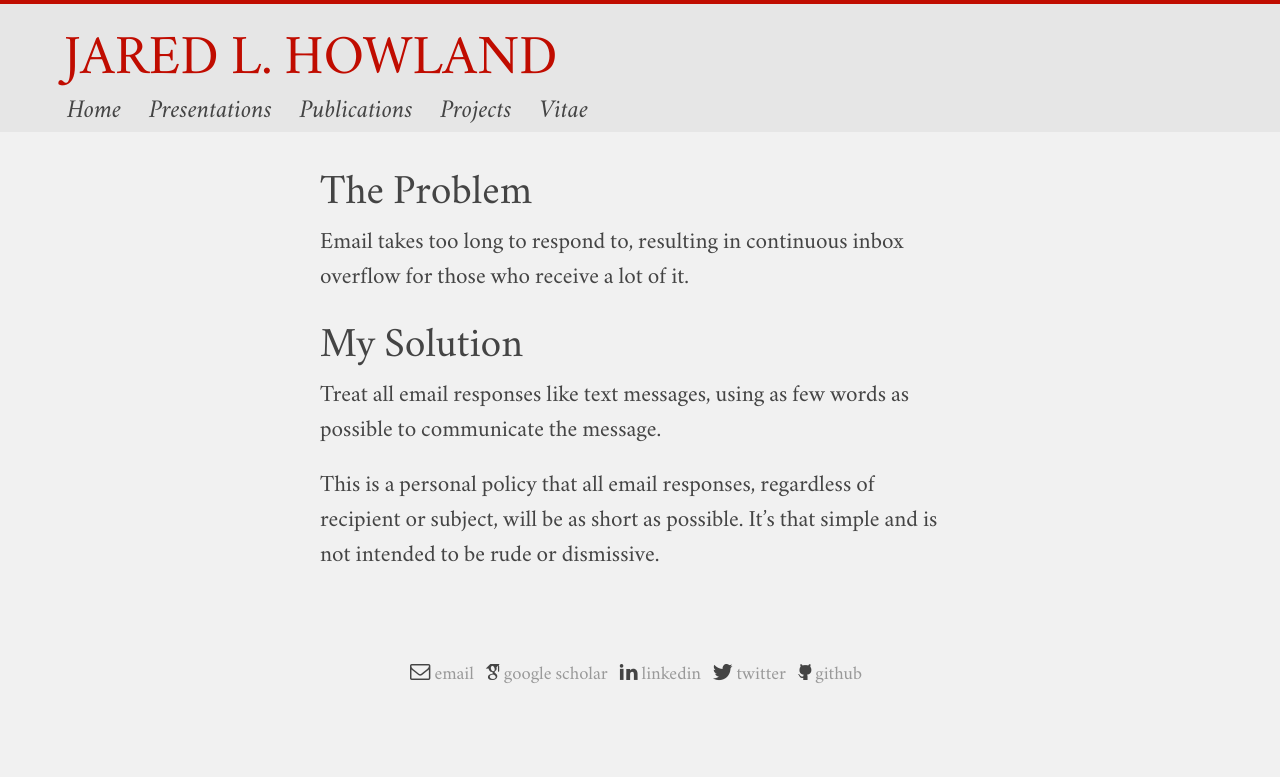
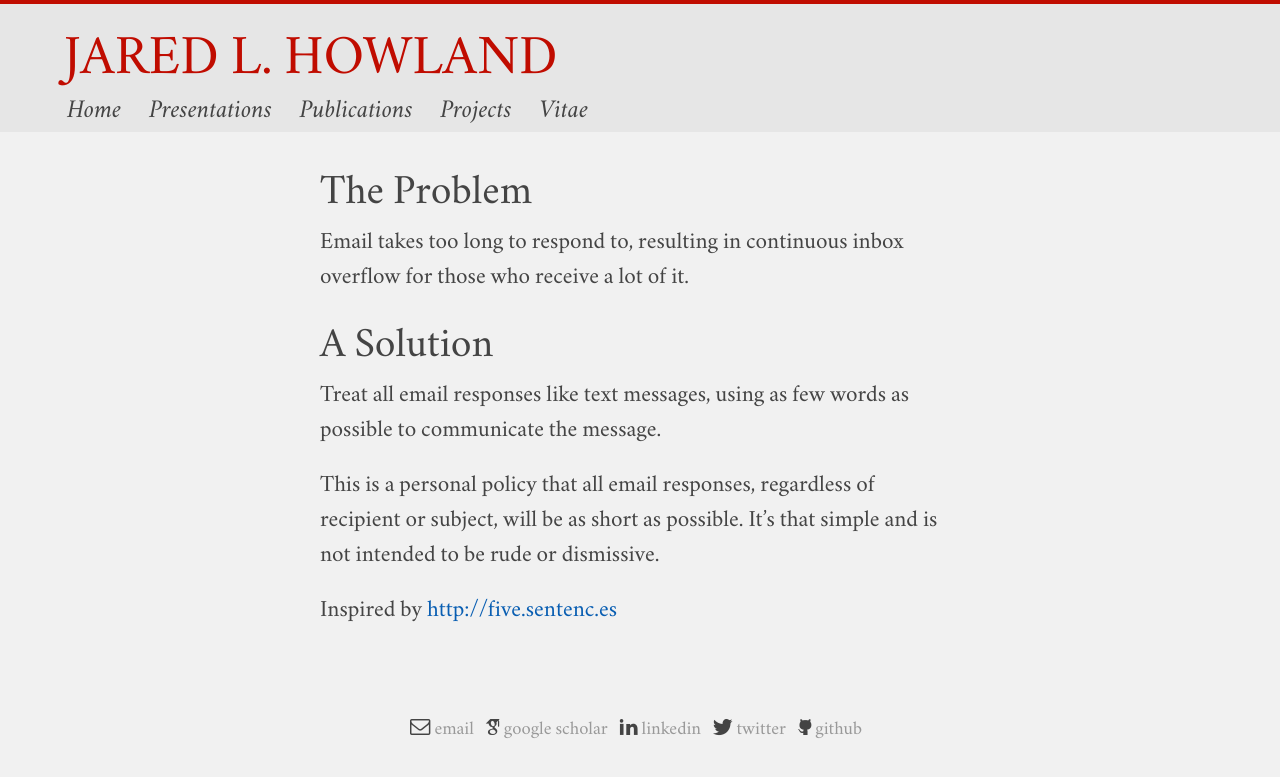
Before and after one commit to jaredhowland/jaredhowland.github.io, a Jekyll site: the page built from content/email.md, in a window 1280 px wide. Shown: the top 777 px of the page. Built offline with Jekyll 4.4.1, drawn with Linux system fonts in a browser that asks for light colours.

Commit message:
Update email.md

```diff
--- a/content/email.md
+++ b/content/email.md
@@ -6,7 +6,9 @@ permalink: /email/
 # The Problem
 Email takes too long to respond to, resulting in continuous inbox overflow for those who receive a lot of it.
 
-# My Solution
+# A Solution
 Treat all email responses like text messages, using as few words as possible to communicate the message.
 
 This is a personal policy that all email responses, regardless of recipient or subject, will be as short as possible. It’s that simple and is not intended to be rude or dismissive.
+
+<p class="small">Inspired by <a href="http://five.sentenc.es">http://five.sentenc.es</a></p>
```
